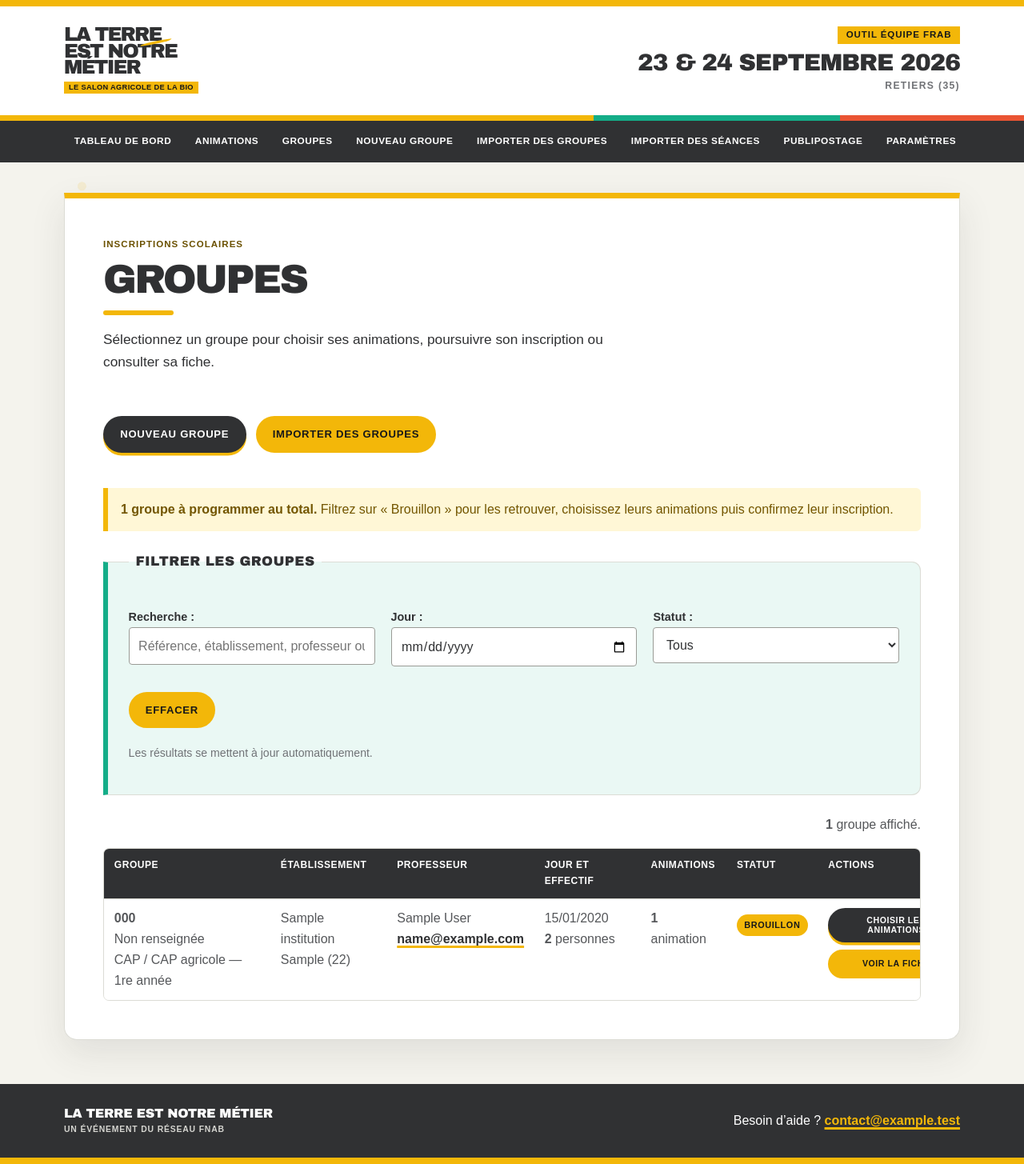
After one commit to SebjuFrab/resa-ltnfm, a Django app: page /operations/groupes/ in a window 1280 px wide. The commit adds this page. Shown: the whole page at 80% size. Run offline with Django 5.2, Linux system fonts and the light colour scheme; a user stored in the database is signed in; data comes from the database, SQL or seed files in the repository; tables that the repository leaves empty hold one stand-in row (values such as "Sample post").

Commit message:
feat: add group planning queue after import

```diff
--- a/operations/templates/operations/registration_detail.html
+++ b/operations/templates/operations/registration_detail.html
@@ -15,7 +15,7 @@
   <div class="actions">
     {% if registration.status != "CANCELLED" and can_manage_registrations %}
       <a class="button" href="{% url 'operations:registration-update' registration.reference %}">Modifier la fiche</a>
-      <a class="button" href="{% url 'operations:registration-planning' registration.reference %}">Modifier les animations</a>
+      <a class="button" href="{% url 'operations:registration-planning' registration.reference %}">{% if registration.status == "DRAFT" %}Choisir les animations{% else %}Modifier les animations{% endif %}</a>
       {% if registration.status == "CONFIRMED" %}
         <form method="post" action="{% url 'operations:registration-resend' registration.reference %}">{% csrf_token %}<button class="button-secondary" type="submit">Renvoyer le récapitulatif</button></form>
       {% endif %}
@@ -35,7 +35,7 @@
   <h2>Animations réservées</h2>
   <div class="table-wrap">
     <table>
-      <thead><tr><th>Horaire</th><th>Animation</th><th>Lieu de RDV</th><th>Responsable</th><th>Participants</th></tr></thead>
+      <thead><tr><th scope="col">Horaire</th><th scope="col">Animation</th><th scope="col">Lieu de RDV</th><th scope="col">Responsable</th><th scope="col">Participants</th></tr></thead>
       <tbody>
         {% for reservation in reservations %}
           <tr><td>{{ reservation.session.starts_at|time:"H:i" }}–{{ reservation.session.ends_at|time:"H:i" }}</td><td>{{ reservation.session.animation.title }}</td><td>{{ reservation.session.location }}</td><td>{{ reservation.session.organizer|default:"—" }}</td><td>{{ reservation.student_count }} élèves + {{ reservation.chaperone_count }} accompagnateur{{ reservation.chaperone_count|pluralize }} = <strong>{{ reservation.total_participant_count }}</strong></td></tr>
--- /dev/null
+++ b/operations/templates/operations/registration_list.html
@@ -0,0 +1,110 @@
+{% extends "base.html" %}
+{% load static %}
+
+{% block title %}Groupes et inscriptions — LTNM{% endblock %}
+
+{% block content %}
+  <div class="page-heading-row">
+    <div>
+      <p class="eyebrow">Inscriptions scolaires</p>
+      <h1>Groupes</h1>
+      <p>Sélectionnez un groupe pour choisir ses animations, poursuivre son inscription ou consulter sa fiche.</p>
+    </div>
+    <div class="actions">
+      <a class="button" href="{% url 'operations:registration-create' %}">Nouveau groupe</a>
+      <a class="button button-secondary" href="{% url 'operations:group-import' %}">Importer des groupes</a>
+    </div>
+  </div>
+
+  {% if draft_count %}
+    <p class="alert alert-warning">
+      <strong>{{ draft_count }} groupe{{ draft_count|pluralize }} à programmer au total.</strong>
+      Filtrez sur « Brouillon » pour les retrouver, choisissez leurs animations puis confirmez leur inscription.
+    </p>
+  {% endif %}
+
+  <form method="get" class="filters" aria-label="Filtres des groupes" data-auto-submit-filters>
+    <fieldset>
+      <legend>Filtrer les groupes</legend>
+      <div class="form-grid form-grid-3">{{ filter_form.as_p }}</div>
+      <div class="actions">
+        <a class="button button-secondary" href="{% url 'operations:registration-list' %}" data-clear-filters>Effacer</a>
+        <noscript><button type="submit">Filtrer</button></noscript>
+      </div>
+      <p class="helptext">Les résultats se mettent à jour automatiquement.</p>
+    </fieldset>
+  </form>
+  <script src="{% static 'js/auto-submit-filters.js' %}" defer></script>
+
+  <p class="results-count">
+    <strong>{{ registration_page.paginator.count }}</strong>
+    groupe{{ registration_page.paginator.count|pluralize }} affiché{{ registration_page.paginator.count|pluralize }}.
+  </p>
+
+  <div class="table-wrap">
+    <table class="registration-list-table">
+      <thead>
+        <tr>
+          <th scope="col">Groupe</th>
+          <th scope="col">Établissement</th>
+          <th scope="col">Professeur</th>
+          <th scope="col">Jour et effectif</th>
+          <th scope="col">Animations</th>
+          <th scope="col">Statut</th>
+          <th scope="col">Actions</th>
+        </tr>
+      </thead>
+      <tbody>
+        {% for registration in registration_page %}
+          <tr>
+            <td>
+              <strong>{{ registration.group_code }}</strong>
+              {% if registration.is_from_last_import %}<br><span class="import-marker">Dernier import</span>{% endif %}
+              {% if registration.family %}<br>{{ registration.family }}{% endif %}
+              <br>{{ registration.school_level }}
+            </td>
+            <td>
+              {{ registration.institution.name }}<br>
+              {{ registration.institution.city }} ({{ registration.institution.department }})
+            </td>
+            <td>
+              {{ registration.teacher.first_name }} {{ registration.teacher.last_name }}<br>
+              <a href="mailto:{{ registration.teacher.email }}">{{ registration.teacher.email }}</a>
+            </td>
+            <td>
+              {{ registration.visit_date|date:"d/m/Y" }}<br>
+              <strong>{{ registration.total_participant_count }}</strong> personne{{ registration.total_participant_count|pluralize }}
+            </td>
+            <td>
+              <strong>{{ registration.active_reservation_count }}</strong>
+              animation{{ registration.active_reservation_count|pluralize }}
+            </td>
+            <td><span class="status-badge status-{{ registration.status|lower }}">{{ registration.get_status_display }}</span></td>
+            <td>
+              <div class="table-actions">
+                {% if registration.status == "DRAFT" %}
+                  <a class="button" href="{% url 'operations:registration-planning' registration.reference %}" aria-label="Choisir les animations du groupe {{ registration.group_code }}">Choisir les animations</a>
+                {% elif registration.status == "CONFIRMED" %}
+                  <a class="button" href="{% url 'operations:registration-planning' registration.reference %}" aria-label="Modifier les animations du groupe {{ registration.group_code }}">Modifier les animations</a>
+                {% endif %}
+                <a class="button button-secondary" href="{% url 'operations:registration-detail' registration.reference %}" aria-label="Voir la fiche du groupe {{ registration.group_code }}">Voir la fiche</a>
+              </div>
+            </td>
+          </tr>
+        {% empty %}
+          <tr><td colspan="7">Aucun groupe ne correspond à ces filtres.</td></tr>
+        {% endfor %}
+      </tbody>
+    </table>
+  </div>
+
+  {% if registration_page.has_other_pages %}
+    <nav aria-label="Pagination des groupes">
+      <p>
+        {% if registration_page.has_previous %}<a href="?{{ pagination_prefix }}page={{ registration_page.previous_page_number }}">Page précédente</a>{% endif %}
+        Page {{ registration_page.number }} sur {{ registration_page.paginator.num_pages }}
+        {% if registration_page.has_next %}<a href="?{{ pagination_prefix }}page={{ registration_page.next_page_number }}">Page suivante</a>{% endif %}
+      </p>
+    </nav>
+  {% endif %}
+{% endblock %}
--- a/operations/urls.py
+++ b/operations/urls.py
@@ -7,6 +7,7 @@ app_name = "operations"
 urlpatterns = [
     path("", views.dashboard, name="dashboard"),
     path("animations/", views.animation_list, name="animation-list"),
+    path("groupes/", views.registration_list, name="registration-list"),
     path("groupes/nouveau/", views.registration_create, name="registration-create"),
     path(
         "groupes/code/aleatoire/",
--- a/operations/views.py
+++ b/operations/views.py
@@ -11,7 +11,7 @@ from django.contrib.auth.decorators import permission_required
 from django.core.exceptions import PermissionDenied
 from django.core.paginator import Paginator
 from django.db import transaction
-from django.db.models import Count, Q, Sum
+from django.db.models import Case, Count, IntegerField, Q, Sum, Value, When
 from django.db.models.functions import Coalesce
 from django.http import HttpResponse, JsonResponse
 from django.shortcuts import get_object_or_404, redirect, render
@@ -75,6 +75,7 @@ from .permissions import (
 
 IMPORT_SESSION_KEY = "operations_session_import_preview"
 GROUP_IMPORT_SESSION_KEY = "operations_group_import_preview"
+LAST_GROUP_IMPORT_SESSION_KEY = "operations_last_group_import"
 PENDING_REGISTRATION_UPDATE_KEY = "operations_pending_registration_updates"
 PERSONAL_DATA_PERMISSIONS = (
     "inscriptions.view_institution",
@@ -107,6 +108,31 @@ def _requested_date(request):
 
 def _requested_delimiter(request):
     return "," if request.GET.get("delimiter") == "comma" else ";"
+
+
+def _filter_registrations(queryset, search_form):
+    if not search_form.is_valid():
+        return queryset
+
+    query = search_form.cleaned_data["q"].strip()
+    if query:
+        filters = Q(institution__name__icontains=query) | Q(
+            group_name__icontains=query
+        )
+        filters |= Q(group_code__icontains=query)
+        filters |= Q(teacher__first_name__icontains=query)
+        filters |= Q(teacher__last_name__icontains=query)
+        filters |= Q(teacher__email__icontains=query)
+        try:
+            filters |= Q(reference=UUID(query))
+        except ValueError:
+            pass
+        queryset = queryset.filter(filters)
+    if search_form.cleaned_data["date"]:
+        queryset = queryset.filter(visit_date=search_form.cleaned_data["date"])
+    if search_form.cleaned_data["status"]:
+        queryset = queryset.filter(status=search_form.cleaned_data["status"])
+    return queryset
 
 
 @staff_member_required
@@ -170,23 +196,7 @@ def dashboard(request):
     registrations = Registration.objects.select_related(
         "institution", "teacher", "school_level"
     ).order_by("-created_at")
-    if search_form.is_valid():
-        query = search_form.cleaned_data["q"].strip()
-        if query:
-            filters = Q(institution__name__icontains=query) | Q(group_name__icontains=query)
-            filters |= Q(group_code__icontains=query)
-            filters |= Q(teacher__first_name__icontains=query)
-            filters |= Q(teacher__last_name__icontains=query)
-            filters |= Q(teacher__email__icontains=query)
-            try:
-                filters |= Q(reference=UUID(query))
-            except ValueError:
-                pass
-            registrations = registrations.filter(filters)
-        if search_form.cleaned_data["date"]:
-            registrations = registrations.filter(visit_date=search_form.cleaned_data["date"])
-        if search_form.cleaned_data["status"]:
-            registrations = registrations.filter(status=search_form.cleaned_data["status"])
+    registrations = _filter_registrations(registrations, search_form)
 
     page = Paginator(registrations, 50).get_page(request.GET.get("page"))
     for registration in page.object_list:
@@ -225,6 +235,58 @@ def dashboard(request):
         "pagination_prefix": f"{pagination_query.urlencode()}&" if pagination_query else "",
     }
     return render(request, "operations/dashboard.html", context)
+
+
+@staff_member_required
+@permission_required(REGISTRATION_MANAGE_PERMISSIONS, raise_exception=True)
+def registration_list(request):
+    filter_form = RegistrationSearchForm(request.GET or None)
+    registrations = (
+        Registration.objects.select_related(
+            "institution",
+            "teacher",
+            "family",
+            "school_level",
+        )
+        .annotate(
+            active_reservation_count=Count(
+                "reservations",
+                filter=Q(reservations__status=Reservation.Status.ACTIVE),
+            ),
+            status_order=Case(
+                When(status=Registration.Status.DRAFT, then=Value(0)),
+                When(status=Registration.Status.CONFIRMED, then=Value(1)),
+                default=Value(2),
+                output_field=IntegerField(),
+            ),
+        )
+        .order_by("status_order", "-created_at", "-pk")
+    )
+    registrations = _filter_registrations(registrations, filter_form)
+    page = Paginator(registrations, 50).get_page(request.GET.get("page"))
+    last_import_references = set(
+        request.session.get(LAST_GROUP_IMPORT_SESSION_KEY, ())
+    )
+    for registration in page.object_list:
+        registration.is_from_last_import = (
+            str(registration.reference) in last_import_references
+        )
+    pagination_query = request.GET.copy()
+    pagination_query.pop("page", None)
+    return render(
+        request,
+        "operations/registration_list.html",
+        {
+            "filter_form": filter_form,
+            "registration_page": page,
+            "draft_count": Registration.objects.filter(
+                status=Registration.Status.DRAFT
+            ).count(),
+            "pagination_prefix": (
+                f"{pagination_query.urlencode()}&" if pagination_query else ""
+            ),
+        },
+    )
 
 
 @staff_member_required
@@ -405,8 +467,11 @@ def group_import(request):
                 "operations/group_import.html",
                 {"form": GroupImportForm(), "issues": error.issues},
                 status=400,
-            )
+        )
         request.session.pop(GROUP_IMPORT_SESSION_KEY, None)
+        request.session[LAST_GROUP_IMPORT_SESSION_KEY] = [
+            str(registration.reference) for registration in registrations
+        ]
         count = len(registrations)
         imported_label = (
             "groupe importé comme brouillon"
@@ -421,7 +486,10 @@ def group_import(request):
                 "Aucun courriel n'a été envoyé."
             ),
         )
-        return redirect("operations:group-import")
+        return redirect(
+            f"{reverse('operations:registration-list')}"
+            f"?status={Registration.Status.DRAFT}"
+        )
 
     form = GroupImportForm(request.POST or None, request.FILES or None)
     preview = None
--- a/static/css/app.css
+++ b/static/css/app.css
@@ -617,6 +617,37 @@ tbody tr:last-child td {
   margin: 0;
 }
 
+.registration-list-table {
+  min-width: 68rem;
+}
+
+.table-actions {
+  display: flex;
+  min-width: 10rem;
+  flex-direction: column;
+  gap: .55rem;
+}
+
+.table-actions .button {
+  min-height: 2.25rem;
+  padding: .45rem .7rem;
+  font-size: .66rem;
+}
+
+.import-marker {
+  display: inline-flex;
+  margin-top: .35rem;
+  padding: .18rem .45rem;
+  color: #155341;
+  background: var(--brand-green-soft);
+  border: 1px solid var(--brand-green);
+  border-radius: 999px;
+  font-size: .62rem;
+  font-weight: 850;
+  letter-spacing: .045em;
+  text-transform: uppercase;
+}
+
 dl {
   display: grid;
   grid-template-columns: minmax(9rem, .55fr) 1fr;
--- a/templates/base.html
+++ b/templates/base.html
@@ -30,6 +30,7 @@
       <nav class="container staff-nav" aria-label="Navigation de gestion">
         <a href="{% url 'operations:dashboard' %}">Tableau de bord</a>
         {% if perms.catalogue.view_session %}<a href="{% url 'operations:animation-list' %}">Animations</a>{% endif %}
+        {% if can_manage_registrations %}<a href="{% url 'operations:registration-list' %}">Groupes</a>{% endif %}
         {% if can_manage_registrations %}<a href="{% url 'operations:registration-create' %}">Nouveau groupe</a>{% endif %}
         {% if can_manage_registrations %}<a href="{% url 'operations:group-import' %}">Importer des groupes</a>{% endif %}
         {% if perms.catalogue.add_animation and perms.catalogue.change_animation and perms.catalogue.add_session %}<a href="{% url 'operations:session-import' %}">Importer des séances</a>{% endif %}
```
Also changed, not shown: operations/templates/operations/dashboard.html (+7 -1 lines), operations/tests/test_group_import_ui.py (+16 -1 lines), operations/tests/test_registration_list.py (added, +185 -0 lines).
